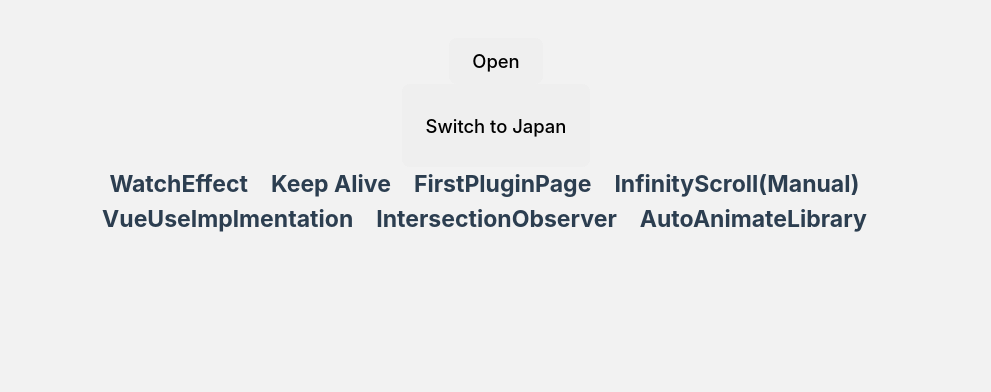
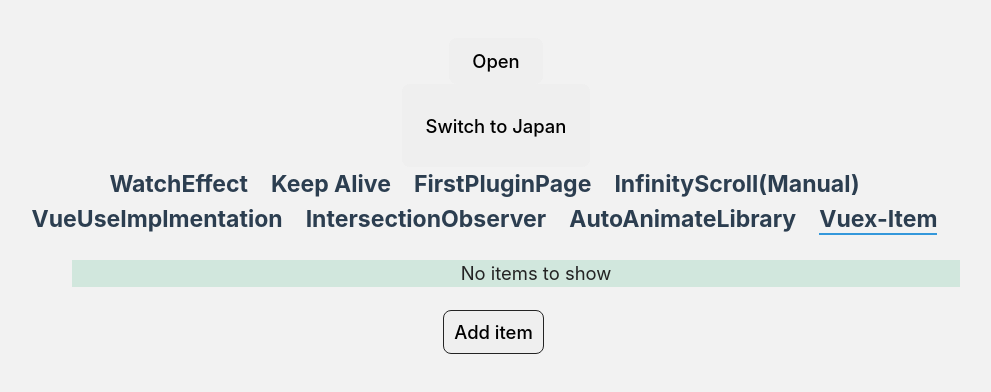
Before and after one commit to zayar-coding/vue-practise, a Vue app: page /vuex-item in a window 1280 px wide. Shown: the top 392 px of the page, without its empty margins (144-1135 px from the left). Built offline with nearby package versions, Linux system fonts and the light colour scheme.

Commit message:
vuex added

```diff
--- a/src/App.vue
+++ b/src/App.vue
@@ -28,7 +28,7 @@ const changeLang = () => {
       <router-link to="/vueuse-impl">{{ VueUseImplmentation }}</router-link>
       <router-link to="/intersection-observer">{{ IntersectionObserver }}</router-link>
       <router-link to="/auto-animate">{{ AutoAnimateLibrary }}</router-link>
-      <!-- <router-link to="/vuex">Vuex</router-link> -->
+      <router-link to="/vuex-item">Vuex-Item</router-link>
   </div>
 
   <router-view v-slot="{ Component,route }" >
--- /dev/null
+++ b/src/components/Vuex/ItemList.vue
@@ -0,0 +1,74 @@
+
+<template>
+  <ul>
+
+    <ol v-for="item in items" :key="item" class="item-list">
+      <p>{{ item.name }}</p>
+      <div>
+      <button class="btn" @click="removeItem(item)">Remove</button>
+      <button class="btn" @click="editItem(item)">Edit</button>
+      </div>
+    </ol>
+    <ol v-if="!items.length" class="item-notfound">No items to show</ol>
+  </ul>
+
+  <button class="btn" @click="addItem">Add item</button>
+
+  <Model v-if="modal.isOpen" :item="modal.item" @close="closeModal" />
+</template>
+
+<script setup>
+import { computed } from "vue";
+import { useStore } from "vuex";
+import Model from "./ModelBox.vue";
+
+const store = useStore();
+const items = computed(() => store.state.items);
+const modal = computed(() => store.state.modal);
+
+
+function addItem() {
+  const item = {
+    id: Math.random(),
+    name: "New item",
+  };
+  store.commit("openModal", item);
+}
+
+function removeItem(item) {
+  store.commit("removeItem", item);
+}
+
+function editItem(item) {
+  store.commit("openModal", item);
+}
+
+function closeModal() {
+  store.commit("closeModal");
+}
+
+</script>
+
+<style scoped>
+
+.btn{
+  border: 1px solid #242424 !important;
+  padding: 10px;
+  margin-right: 5px;
+}
+.btn:hover{
+  background: #242424;
+  color: #fff;
+}
+.item-notfound{
+  background: #D1E7DD;
+  font-size: 0.8em;
+}
+.item-list{
+  border: 1px solid #636262;
+    border-left: 20px solid green;
+    display: flex;
+    justify-content: space-between;
+    align-items: center;
+}
+</style>
--- /dev/null
+++ b/src/components/Vuex/ModelBox.vue
@@ -0,0 +1,89 @@
+<template>
+  <div class="modal">
+    <div class="modal-box">
+    <h2>{{ item.name == 'New item' ? 'Add' : 'Edit' }} item</h2>
+    <div class="model-footer">
+      <input type="text" v-model="itemName.name" />
+      <div>
+
+      <button class="btn" @click="closeModal">Cancel</button>
+      <button class="btn" @click="saveItem">Save</button>
+      </div>
+      </div>
+    </div>
+  </div>
+</template>
+
+<script setup>
+import { computed, reactive } from "vue";
+import { useStore } from "vuex";
+
+const store = useStore();
+const itemName=reactive({id:'',name:''})
+const item = computed(() => store.state.modal.item);
+
+function saveItem() {
+  if (item.value.name == 'New item') {
+    itemName.id = Math.random();
+    store.commit("addItem", itemName);
+    store.commit("closeModal");
+  } else {
+    itemName.id = item.value.id;
+    store.commit("updateItem", itemName);
+    store.commit("closeModal");
+
+  }
+}
+
+function closeModal() {
+  store.commit("closeModal");
+}
+
+
+</script>
+
+<style scoped>
+
+.modal{
+  position: absolute;
+  top: 0;
+  left: 0;
+  background-color: rgba(0,0,0,0.1);
+  width: 100%;
+  height: 100%;
+  text-align: center;
+  display: flex;
+  justify-content: center;
+  align-items: center;
+}
+.modal-box{
+
+}
+.model-footer input{
+  width: 88%;
+  padding: 10px;
+  margin-bottom: 10px;
+  border: 1px solid #242424;
+  border-radius: 5px;
+}
+.model-footer >div{
+  display: flex;
+  justify-content: flex-end;
+}
+.modal>div{
+  background-color: #fff;
+  padding: 50px;
+  border-radius: 10px;
+  width: 300px;
+  height: 300px;
+}
+.btn{
+  border: 1px solid #242424 !important;
+  padding: 10px;
+  margin-right: 5px;
+}
+.btn:hover{
+  background: #242424;
+  color: #fff;
+}
+</style>
--- /dev/null
+++ b/src/components/Vuex/store.js
@@ -0,0 +1,34 @@
+// store.js
+import { createStore } from "vuex";
+
+const store = createStore({
+  state: {
+    items: [],
+    modal: {
+      isOpen: false,
+      item: null,
+    },
+  },
+  mutations: {
+    addItem(state, item) {
+      state.items.push(item);
+    },
+    removeItem(state, item) {
+      state.items = state.items.filter((i) => i !== item);
+    },
+    updateItem(state, item) {
+      const index = state.items.findIndex((i) => i.id === item.id);
+      state.items[index] = item;
+    },
+    openModal(state, item) {
+      state.modal.isOpen = true;
+      state.modal.item = item;
+    },
+    closeModal(state) {
+      state.modal.isOpen = false;
+      state.modal.item = null;
+    },
+  },
+});
+
+export default store;
--- a/src/main.js
+++ b/src/main.js
@@ -7,6 +7,7 @@ import { autoAnimatePlugin } from '@formkit/auto-animate/vue'
 import { createI18n } from 'vue-i18n'
 import enMessage from "@/locales/en.json"
 import jpMessage from "@/locales/jp.json"
+import store from './components/Vuex/store';
 
 const i18n = createI18n({
   locale: 'en',
@@ -19,6 +20,7 @@ const i18n = createI18n({
 
 
 const app = createApp(App)
+app.use(store)
 app.use(router)
 app.use(i18n)
 app.use(MyFirstPlugin, {
--- a/src/router/index.js
+++ b/src/router/index.js
@@ -6,6 +6,7 @@ import InfinityScrollPage from '../views/InfinityScrollPage.vue'
 import VueUseImplPage from '../views/VueUseImplPage.vue'
 import IntersectionPage from '../views/IntersectionPage.vue'
 import AnimatedLibraryPage from "../views/AnimatedLibraryPage.vue"
+import ItemList from '../components/Vuex/ItemList.vue'
 const router = createRouter({
   history: createWebHistory(import.meta.env.BASE_URL),
   routes: [
@@ -71,6 +72,15 @@ const router = createRouter({
         enterClass: "animate__animated animate__fadeInLeft",
         leaveClass: "animate__animated animate__fadeOutLeft"
       }
+    },
+    {
+      path: '/vuex-item',
+      name: 'ItemList',
+      component: ItemList,
+      meta: {
+        enterClass: "animate__animated animate__fadeInLeft",
+        leaveClass: "animate__animated animate__fadeOutLeft"
+      }
     }
   ]
 })
```
